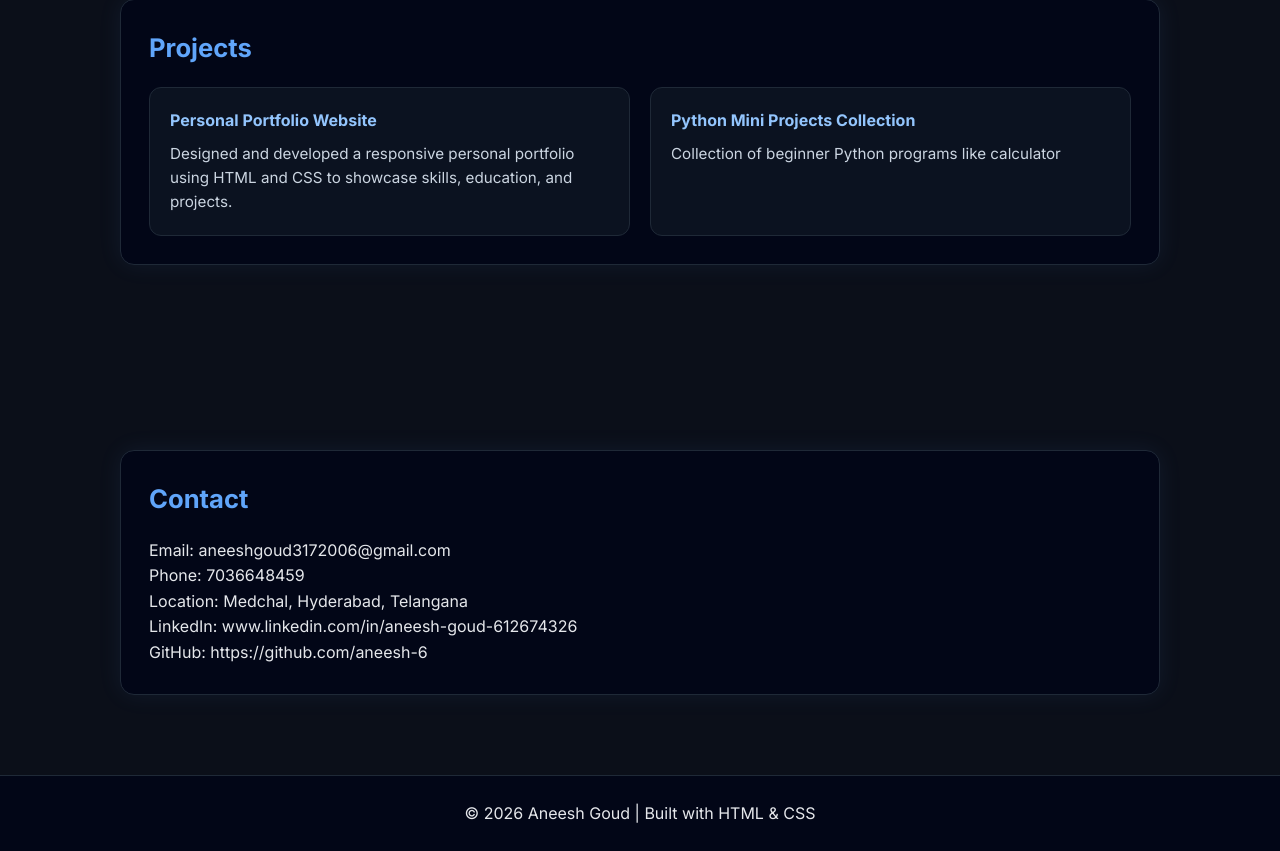
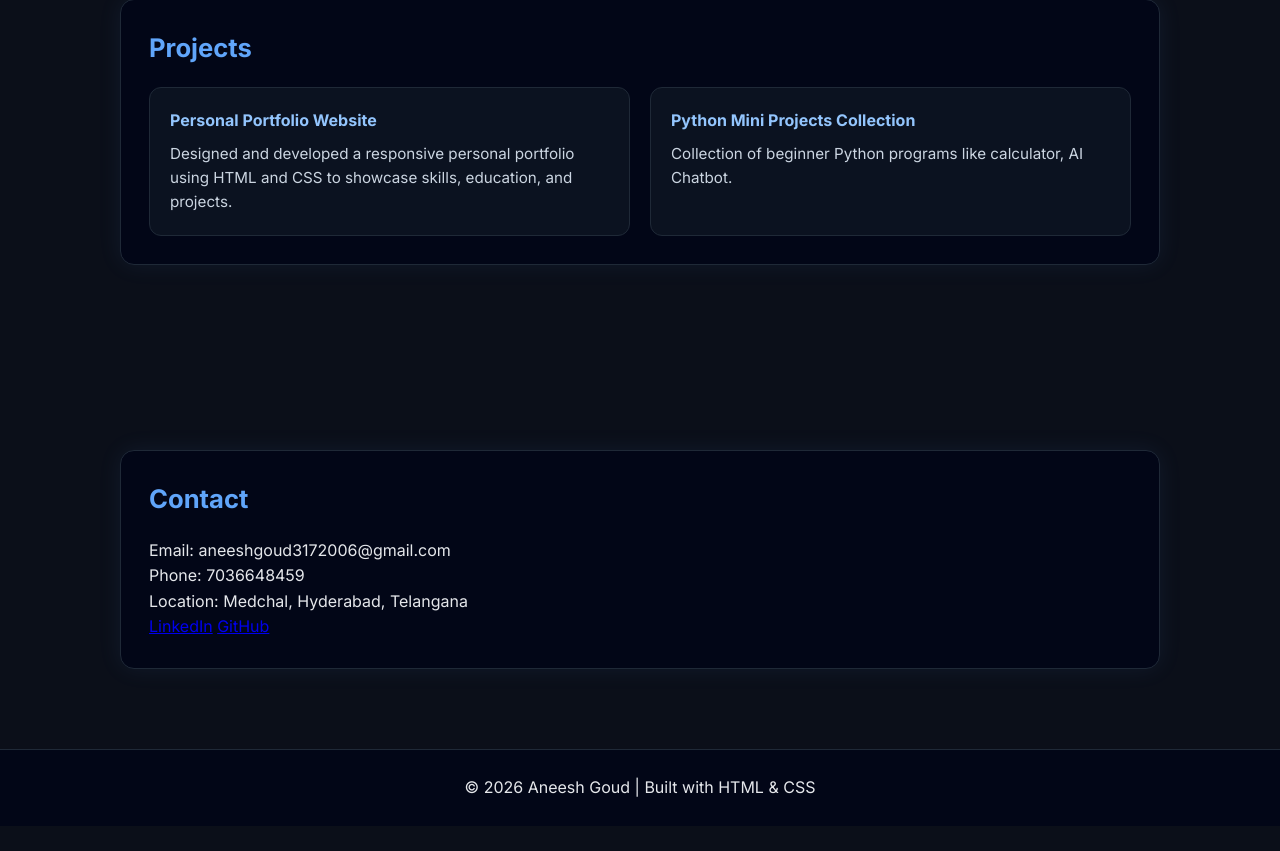
Before and after one commit to aneesh-6/aneesh-portfolio, a plain HTML site: page index.html in a window 1280 px wide. Shown: the part 1790-2641 px from the top of the page. After the commit the page ends 2616 px from the top, so only its background shows below. Drawn offline with Linux system fonts and the light colour scheme.

Commit message:
Update index.html

```diff
--- a/index.html
+++ b/index.html
@@ -121,7 +121,7 @@
       <div class="project">
         <h4>Python Mini Projects Collection</h4>
         <p>
-          Collection of beginner Python programs like calculator
+          Collection of beginner Python programs like calculator, AI Chatbot.
         </p>
       </div>
 
@@ -135,8 +135,8 @@
     <p>Email: aneeshgoud3172006@gmail.com</p>
     <p>Phone: 7036648459</p>
     <p>Location: Medchal, Hyderabad, Telangana</p>
-    <p>LinkedIn: www.linkedin.com/in/aneesh-goud-612674326</p>
-    <p>GitHub: https://github.com/aneesh-6</p>
+    <a href="www.linkedin.com/in/aneesh-goud-612674326" target="_blank" rel="noopener noreferrer">LinkedIn</a>
+    <a href="https://github.com/aneesh-6" target="_blank" rel="noopener noreferrer">GitHub</a>
   </div>
 </section>
 
```
